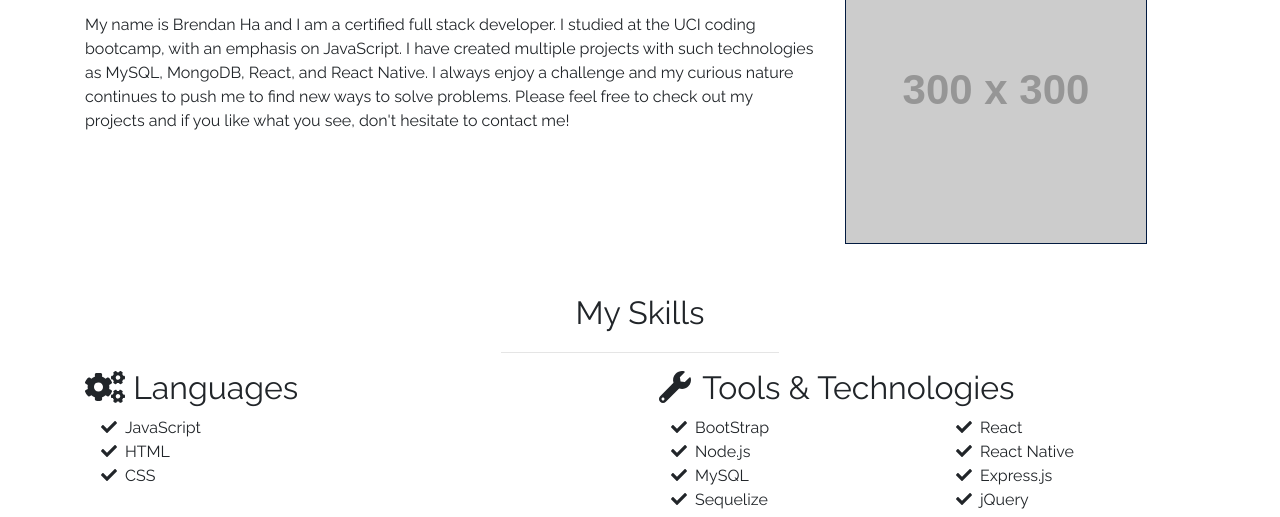
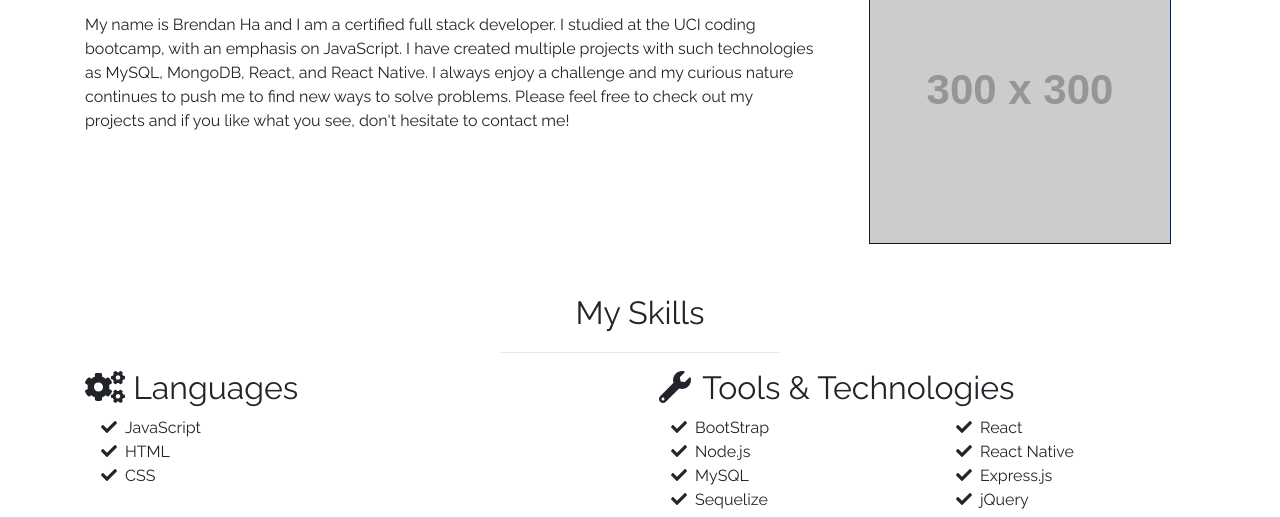
Before and after one commit to BrendanHa07/Brendan-portfolio, a plain HTML site: page index.html in a window 1280 px wide. Shown: the part 583-1100 px from the top of the page. Drawn offline with nearby package versions, Linux system fonts and the light colour scheme; placeholder pictures from the web are drawn by us.

Commit message:
center-block on profile pic

```diff
--- a/index.html
+++ b/index.html
@@ -38,7 +38,7 @@
                 </div>
             </div>
             <div class="col-lg-4 col-md-4 col-sm-12 col-xs-8 float-right animated fadeInRight photoImage">
-              <img src="http://via.placeholder.com/300">
+              <img class="center-block" src="http://via.placeholder.com/300">
             </div>
           </div>
         </div>
```
